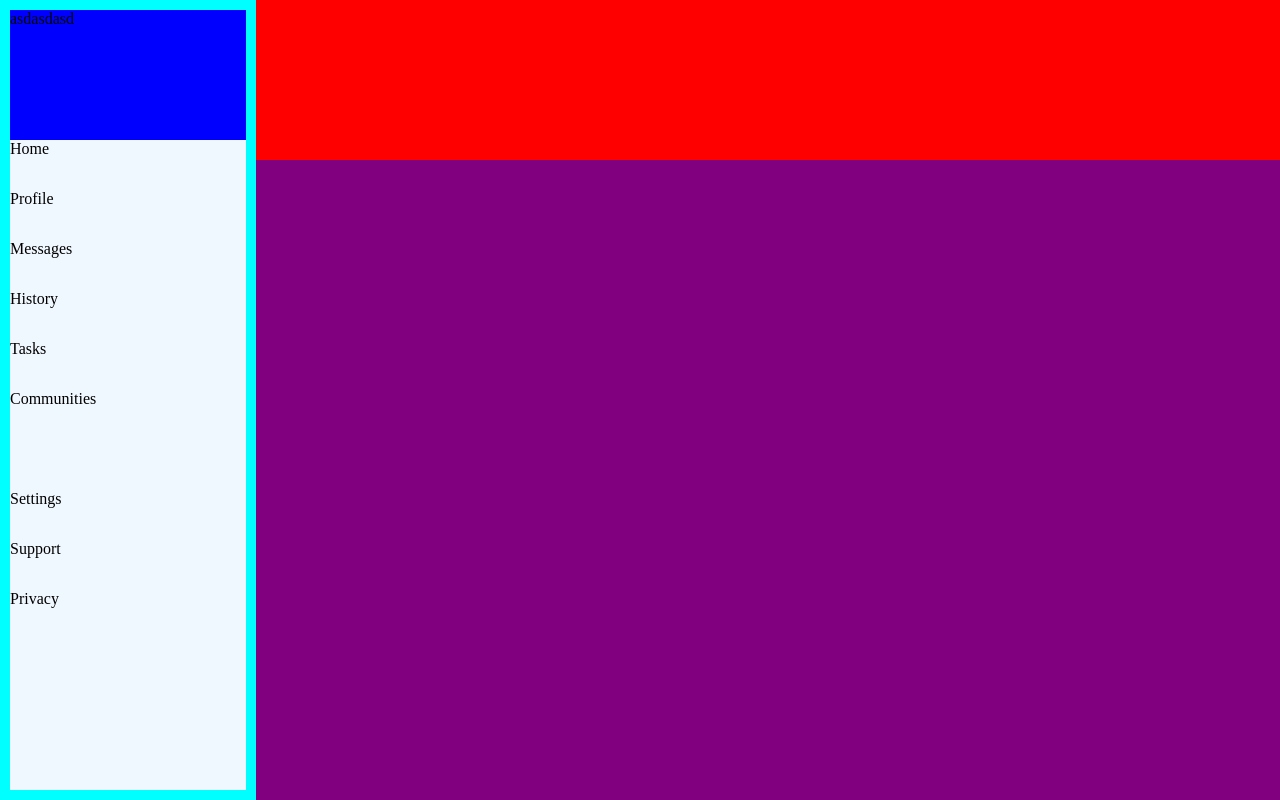
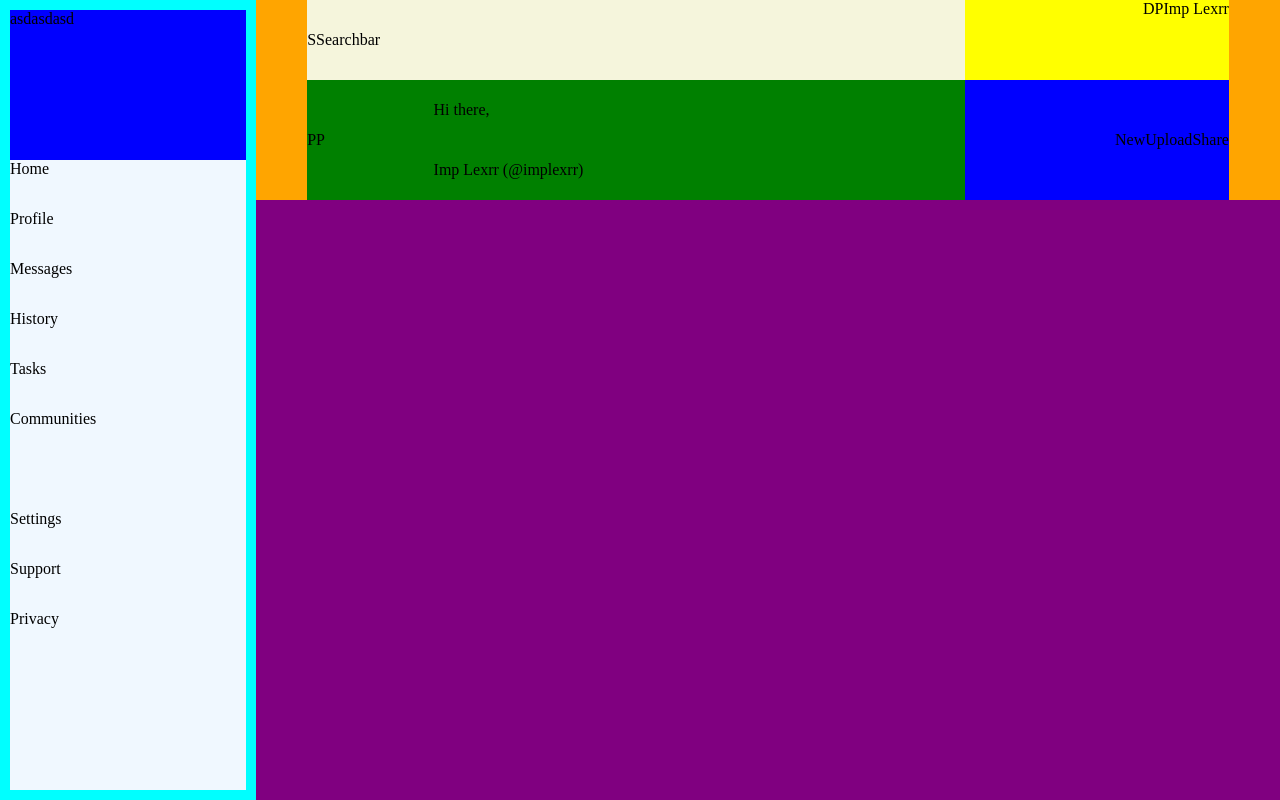
Before and after one commit to implexrr/admin-dashboard, a plain HTML site: page index.html in a window 1280 px wide. Drawn offline with Linux system fonts and the light colour scheme.

Commit message:
Finish top banner layout

```diff
--- a/css-files/index.css
+++ b/css-files/index.css
@@ -12,8 +12,8 @@ body {
   height: 100vh;
   width: 100%;
   display: grid;
-  grid-template-columns: clamp(200px, 20%, 300px) 10fr;
-  grid-template-rows: 2fr 8fr;
+  grid-template-columns: clamp(200px, 20%, 300px) 1fr;
+  grid-template-rows: 200px 1fr;
   /* grid-template-rows: minmax(200px, 2fr) minmax(300px, 8fr); */
   grid-template-areas:
   "dashboard-menu top-banner"
@@ -36,6 +36,7 @@ body {
 
 #burger {
   grid-row: 1 / 2;
+  min-height: 150px;
 }
 
 #options {
@@ -63,7 +64,61 @@ body {
 
 #top-banner {
   grid-area: top-banner;
-  background-color: red;
+  background-color: orange;
+  display: grid;
+  grid-template-columns: 5fr 2fr;
+  grid-template-rows: 2fr 3fr;
+  padding-left: 5%;
+  padding-right: 5%;
+}
+
+#top-banner .top-left {
+  background-color: beige;
+  grid-area: 1 / 1 / 2 / 2;
+  display: flex;
+  justify-content: flex-start;
+  align-items: center;
+}
+
+#top-banner .top-right {
+  background-color: yellow;
+  grid-area: 1 / 2 / 2 / 3;
+  display: flex;
+  justify-content: flex-end;
+}
+
+#top-banner .bottom-left {
+  background-color: green;
+  grid-area: 2 / 1 / 3 / 2;
+  display: grid;
+  grid-template-columns: 1fr 5fr;
+  grid-template-rows: 1fr 1fr;
+  column-gap: 20px;
+  align-items: center;
+}
+
+.bottom-left .prof-pic {
+  grid-area: 1 / 1 / -1 / 2;
+}
+
+.bottom-left .greeting {
+  grid-area: 1 / 2 / 2 / -1;
+}
+
+.bottom-left .handle {
+  grid-area: 2 / 2 / 3 / 3;
+}
+
+#top-banner .bottom-right {
+  background-color: blue;
+  grid-area: 2 / 2 / 3 / 3;
+  display: flex;
+  justify-content: flex-end;
+}
+
+#top-banner .bottom-right .create {
+  display: flex;
+  align-items: center;
 }
 
 #main-dashboard {
--- a/index.html
+++ b/index.html
@@ -26,7 +26,27 @@
     </div>
   </div>
   <div id="top-banner">
-
+    <div class="top-left">
+      <div class="icon">S</div>
+      <div class="searchbar-container">Searchbar</div>
+    </div>
+    <div class="top-right">
+      <div id="notif">D</div>
+      <div class="prof-pic">P</div>
+      <div class="prof-name">Imp Lexrr</div>
+    </div>
+    <div class="bottom-left">
+      <div class="prof-pic">PP</div>
+      <div class="greeting">Hi there,</div>
+      <div class="handle">Imp Lexrr (@implexrr)</div>
+    </div>
+    <div class="bottom-right">
+      <ul class="create">
+        <li>New</li>
+        <li>Upload</li>
+        <li>Share</li>
+      </ul>
+    </div>
   </div>
   <div id="main-dashboard">
 
```
